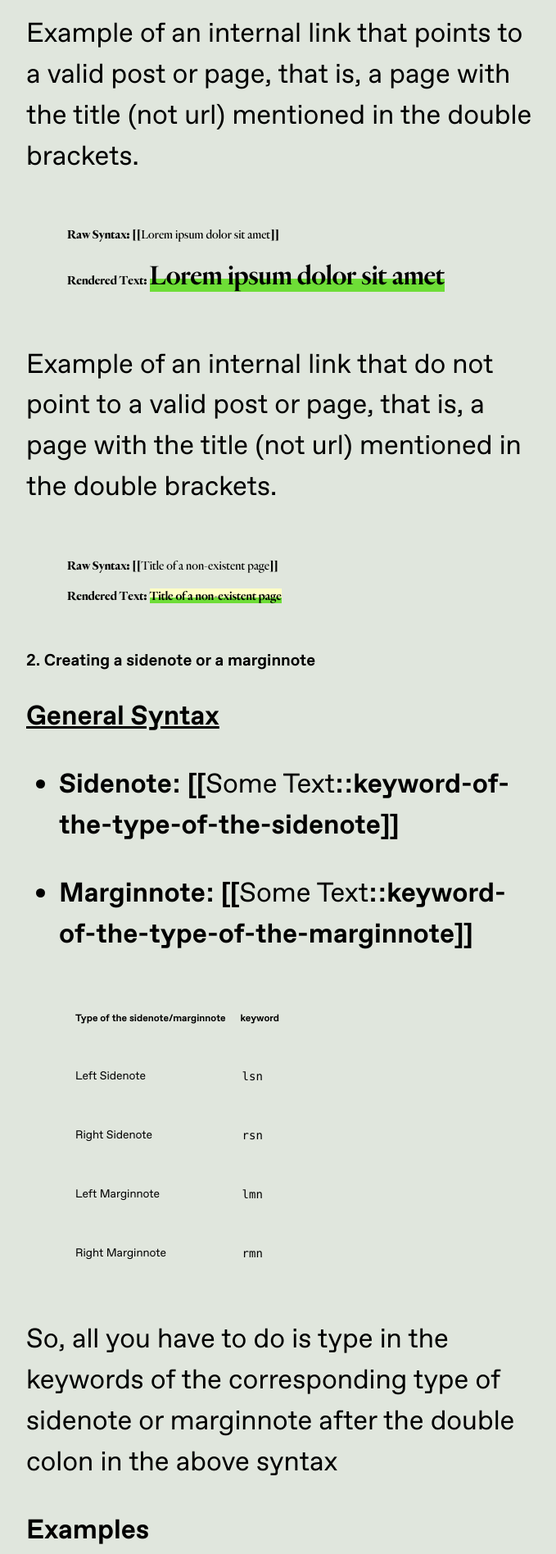
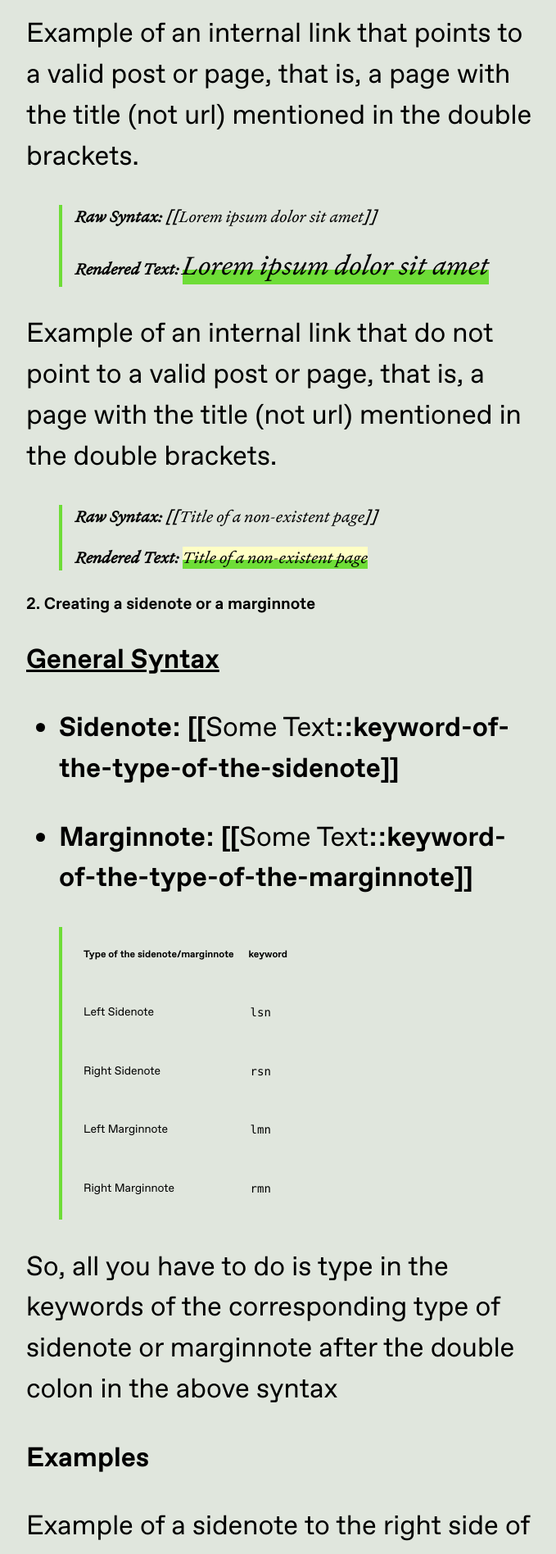
Before and after one commit to jsantiago611/digital-garden-master, a Jekyll site: the page built from _posts/2020-02-01-usage.md, in a window 1280 px wide. Shown: the part 2835-4731 px from the top of the page at 82% size, without its empty margins (298-977 px from the left). Built offline with Jekyll 4.4.1, drawn with Linux system fonts in a browser that asks for light colours; comment, search, counter and statistics services are not loaded.

Commit message:
blockquote color change, layout

```diff
--- a/assets/css/Style.css
+++ b/assets/css/Style.css
@@ -35,6 +35,14 @@ layout: Stylesheet
    src: url('../fonts/heldane-display-regular.woff2') format('woff2');
    font-weight: 400;
    font-style: normal;
+   font-display: swap;
+}
+
+@font-face {
+   font-family: 'Heldane';
+   src: url('../fonts/HeldaneTextWeb-RegularItalic.woff2') format('woff2');
+   font-weight: 400;
+   font-style: italic;
    font-display: swap;
 }
 
@@ -420,7 +428,10 @@ blockquote:before {
 }
 
 blockquote {
-    padding: 10px;
+    margin-top: 2rem;
+    margin-bottom: 2rem;
+    padding-left: 16px;
+    border-left: 4px solid var(--lime);
 }
 
 
@@ -437,7 +448,8 @@ cite {
 
 blockquote p {
     font-family: var(--font-family-serif);
-    font-size: 15px;
+    font-size: var(--font-size-large);
+    font-style: italic;
 }
 
 table {
```
